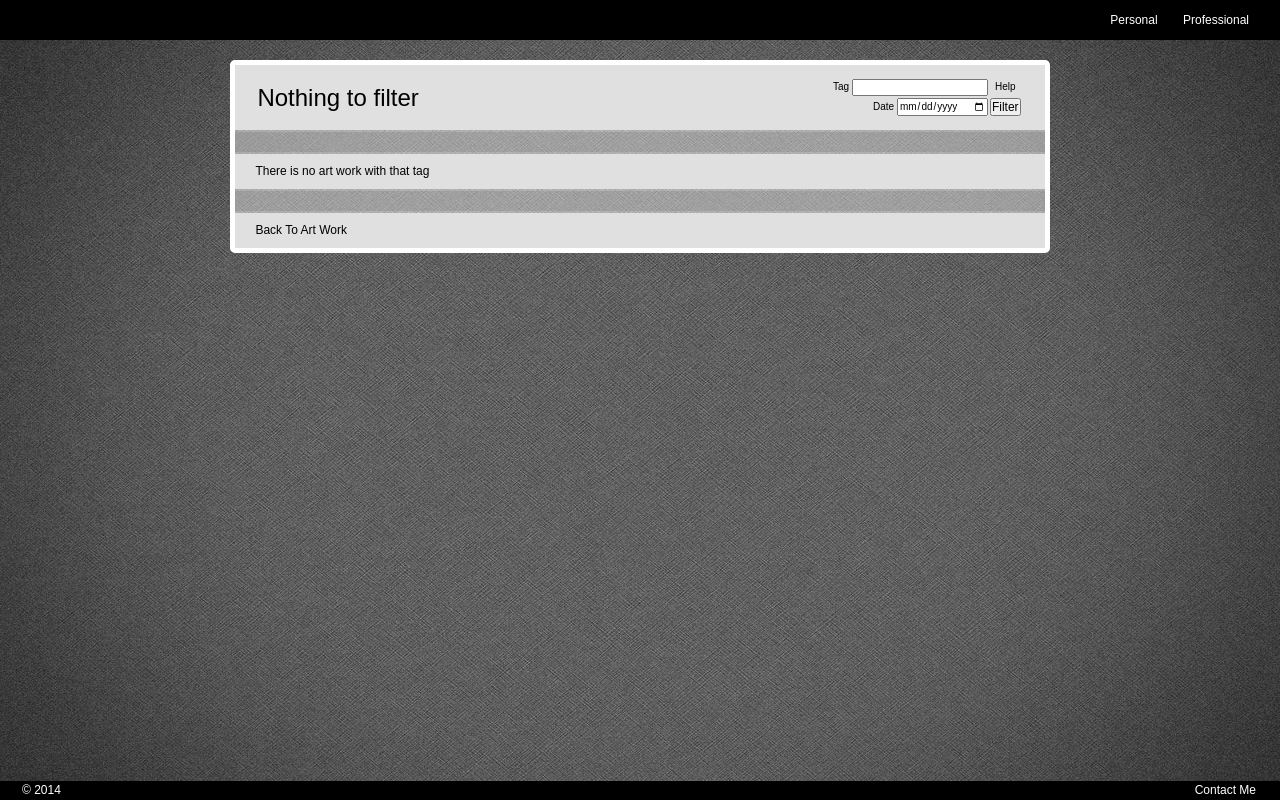
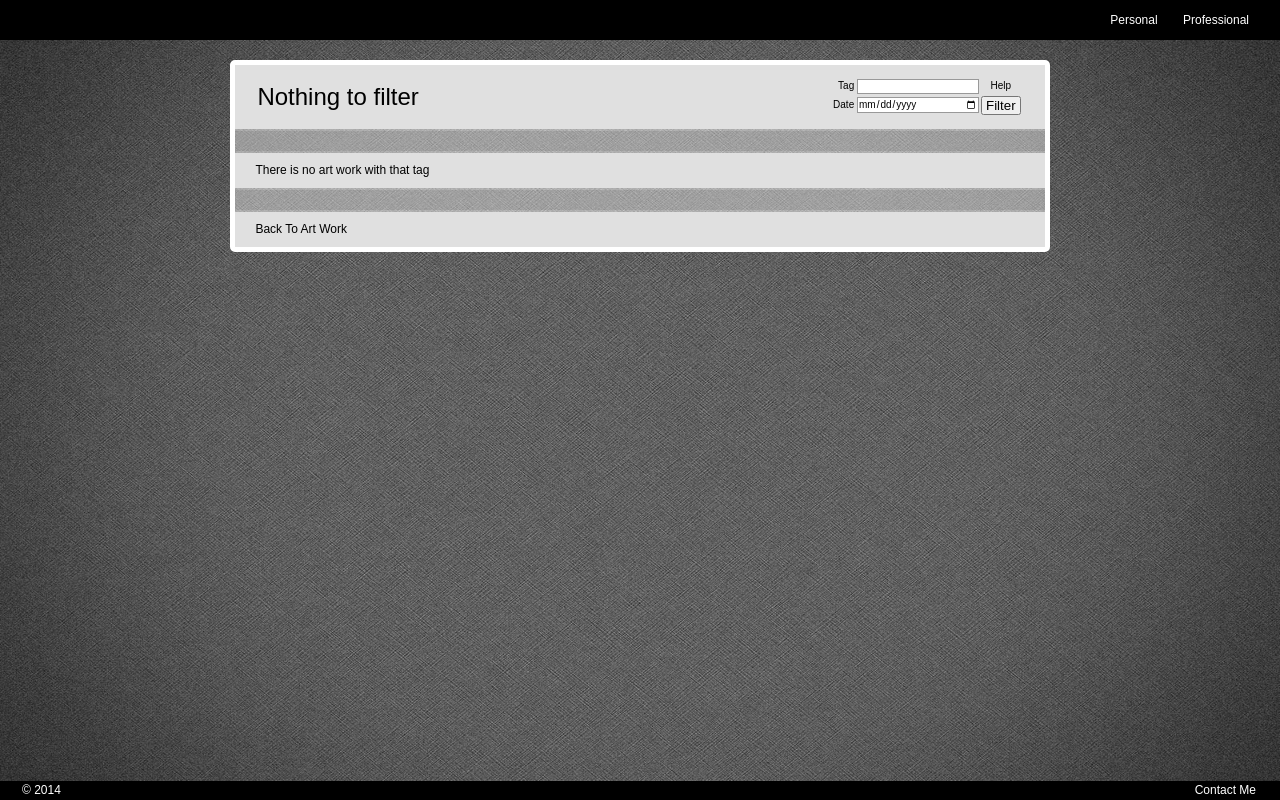
Before and after one commit to samolds/samster, a Django app: template sam/templates/art_filter.html in a window 1280 px wide. Run offline with Django 3.2, Linux system fonts and the light colour scheme; the template is opened without the code that fills it, so the values that code supplies are empty, except form fields; tables that the repository leaves empty hold one stand-in row (values such as "Sample post"); form fields are guessed from the names that the template uses.

Commit message:
fixed some of the styling on the forms and made them consistent

```diff
--- a/sam/static/css/layouts.css
+++ b/sam/static/css/layouts.css
@@ -365,7 +365,23 @@ img {max-width: 100%;}
   width: 25%;
 }
 
-.sha1formtext {
+.filterform input {
+  width: 120px;
+  border: 1px solid #999;
+}
+
+.filterform input:focus {
+  border: 1px solid #000;
+}
+
+.filterform button {
+  padding-right: 3px;
+  padding-left: 3px;
+  padding-top: 0px;
+  padding-bottom: 0px;
+}
+
+.sha1form input, .sha1form textarea, .sha1formtext {
   width: 375px;
   max-width: 100%;
   display: block;
--- a/sam/templates/art_archive.html
+++ b/sam/templates/art_archive.html
@@ -9,7 +9,7 @@
       <tr>
         <td class="textleft" rowspan=2><h1>Art Work Archive</h1></td>
         <td class="textright filterwidth">
-          <form class="right" action="/art/filter" method="post">{% csrf_token %}
+          <form class="right filterform" action="/art/filter" method="post">{% csrf_token %}
             {% include "inner_filter_form.html" %}
           </form>
         </td>
--- a/sam/templates/art_filter.html
+++ b/sam/templates/art_filter.html
@@ -36,7 +36,7 @@
           {% endif %}
         </td>
         <td class="textright filterwidth">
-          <form class="right" action="/art/filter" method="post">{% csrf_token %}
+          <form class="right filterform" action="/art/filter" method="post">{% csrf_token %}
             {% include "inner_filter_form.html" %}
           </form>
         </td>
--- a/sam/templates/blog_archive.html
+++ b/sam/templates/blog_archive.html
@@ -9,7 +9,7 @@
       <tr>
         <td class="textleft" rowspan=2><h1>Blog Post Archive</h1></td>
         <td class="textright filterwidth">
-          <form class="right" action="/blog/filter" method="post">{% csrf_token %}
+          <form class="right filterform" action="/blog/filter" method="post">{% csrf_token %}
             {% include "inner_filter_form.html" %}
           </form>
         </td>
--- a/sam/templates/blog_filter.html
+++ b/sam/templates/blog_filter.html
@@ -36,7 +36,7 @@
       {% endif %}
     </td>
     <td class="textright filterwidth">
-      <form class="right" action="/blog/filter" method="post">{% csrf_token %}
+      <form class="right filterform" action="/blog/filter" method="post">{% csrf_token %}
         {% include "inner_filter_form.html" %}</td>
       </form>
   </tr>
--- a/sam/templates/inner_filter_form.html
+++ b/sam/templates/inner_filter_form.html
@@ -20,6 +20,6 @@
   </tr>
   <tr>
     <td><small>{{ form.date.label_tag }} {{ form.date }}</small></td>
-    <td><input type="submit" value="Filter" /></td>
+    <td><button type="submit">Filter</button></td>
   </tr>
 </table>
--- a/sam/templates/sha1.html
+++ b/sam/templates/sha1.html
@@ -201,8 +201,8 @@ function limitlength(val) {
                     <option value="12" selected="selected">First 12</option>
                     <option value="15">First 15</option>
                 </select>
-                <input class="sha1btn" type="button" value="Hash Hex" onclick="document.f.hash.value = limitlength(hex_sha1(document.f.prefix.value + document.f.message.value));"/>
-                <input class="sha1btn" type="button" value="Hash B64" onclick="document.f.hash.value = limitlength(b64_sha1(document.f.prefix.value + document.f.message.value));"/>
+                <button class="sha1btn" type="button" onclick="document.f.hash.value = limitlength(hex_sha1(document.f.prefix.value + document.f.message.value));"/>Hash Hex</button>
+                <button class="sha1btn" type="button" onclick="document.f.hash.value = limitlength(b64_sha1(document.f.prefix.value + document.f.message.value));"/>Hash B64</button>
             </div>
 
             <div class="fieldWrapper">
```
